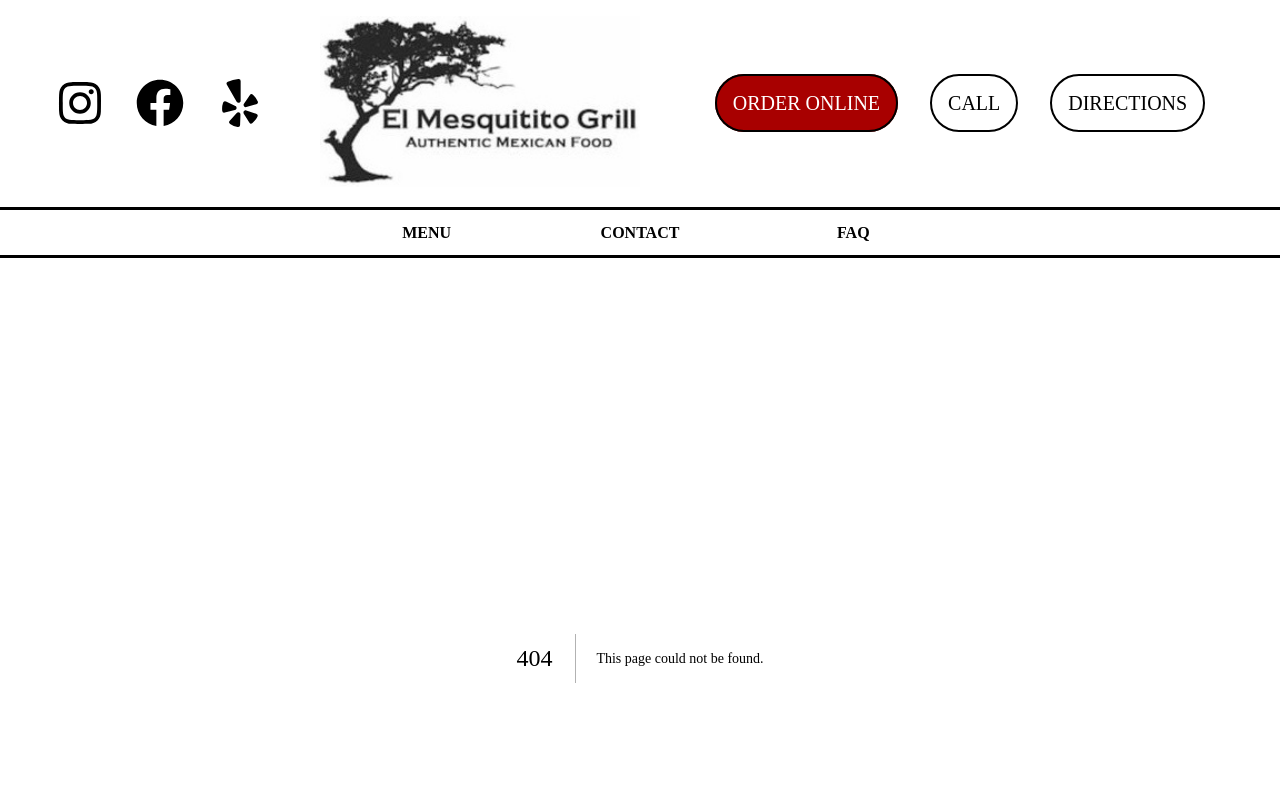
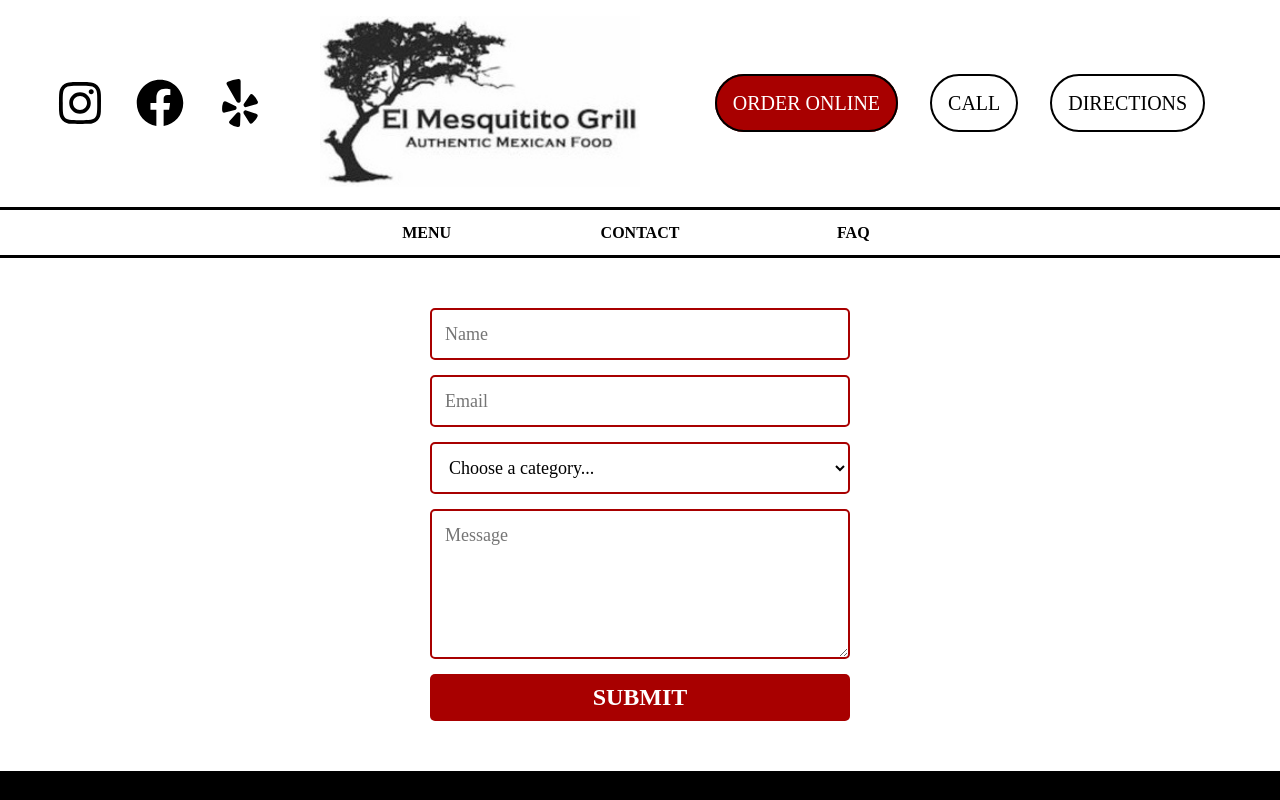
Before and after one commit to maxwellwalin/el-mesquitito-grill, a Next.js app: page /contact in a window 1280 px wide. Before the commit this address had no page. Shown: the top 800 px of the page. Built offline with nearby package versions, Linux system fonts and the light colour scheme.

Commit message:
added basic contact form and styling

```diff
--- /dev/null
+++ b/pages/contact.js
@@ -0,0 +1,16 @@
+export default function Contact() {
+    return (
+        <form>
+            <input name="name" type="text" class="feedback-input" placeholder="Name" required />
+            <input name="email" type="email" class="feedback-input" placeholder="Email" required />
+            <select name="category" type="text" class="feedback-input" required>
+                <option value="" default>Choose a category...</option>
+                <option>Catering</option>
+                <option>Reservation</option>
+                <option>Other</option>
+            </select>
+            <textarea name="text" class="feedback-input" placeholder="Message" required></textarea>
+            <input type="submit" value="SUBMIT" />
+        </form>
+    )
+}
--- a/styles/globals.css
+++ b/styles/globals.css
@@ -454,3 +454,48 @@ a.infoContact p {
     background-color: white;
     font-weight: bolder;
 }
+
+/*////////////////////////////////////////////////////////////////////////////////////////////*/
+/* CONTACT PAGE */
+/*////////////////////////////////////////////////////////////////////////////////////////////*/
+
+form { max-width:420px; margin:50px auto; }
+
+.feedback-input {
+  color:black;
+  font-weight:500;
+  font-size: 18px;
+  border-radius: 5px;
+  line-height: 22px;
+  background-color: transparent;
+  border:2px solid #a80000;
+  padding: 13px;
+  margin-bottom: 15px;
+  width:100%;
+  box-sizing: border-box;
+  outline:0;
+}
+
+.feedback-input:focus { border:2px solid #CC4949; }
+
+textarea {
+  height: 150px;
+  line-height: 150%;
+  resize:vertical;
+}
+
+[type="submit"] {
+  width: 100%;
+  background:#a80000;
+  border-radius:5px;
+  border:0;
+  cursor:pointer;
+  color:white;
+  font-size:24px;
+  padding-top:10px;
+  padding-bottom:10px;
+  transition: all 0.3s;
+  margin-top:-4px;
+  font-weight:700;
+}
+[type="submit"]:hover { background:#8f0000; }
```
